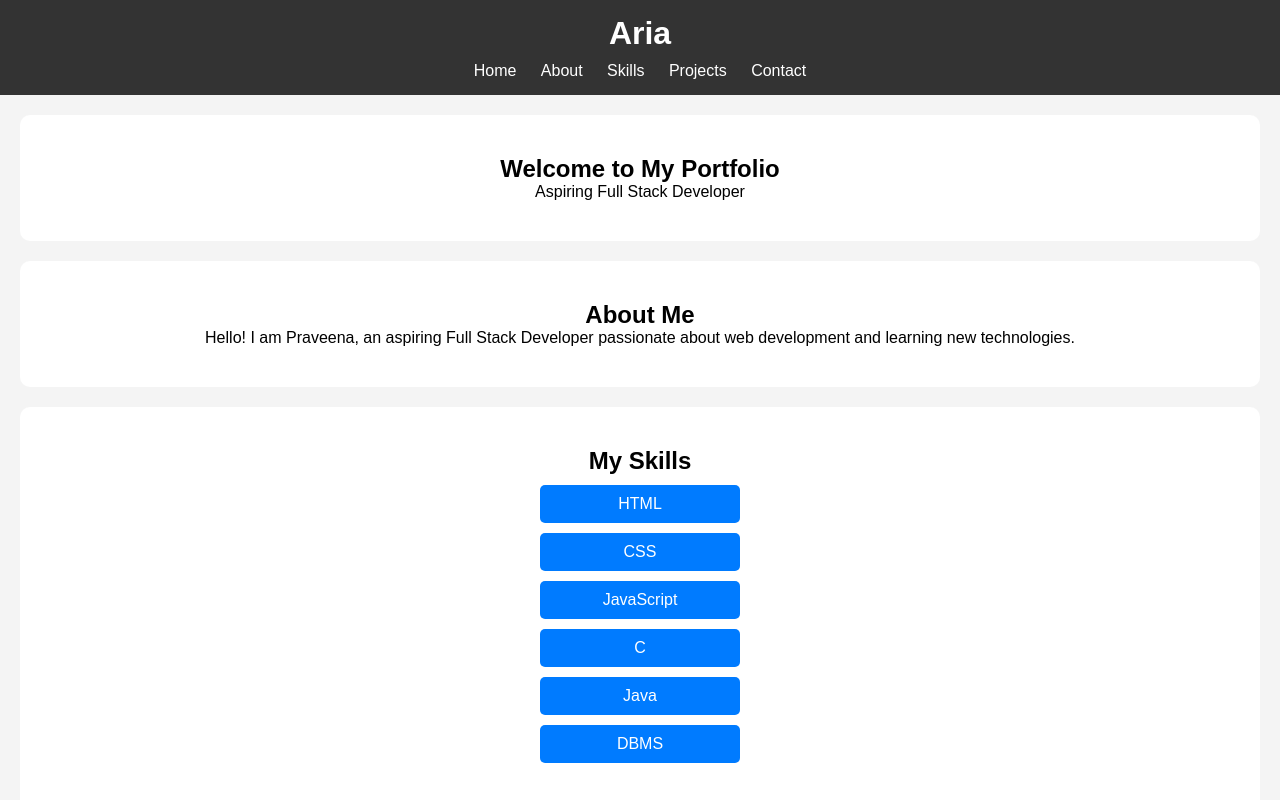
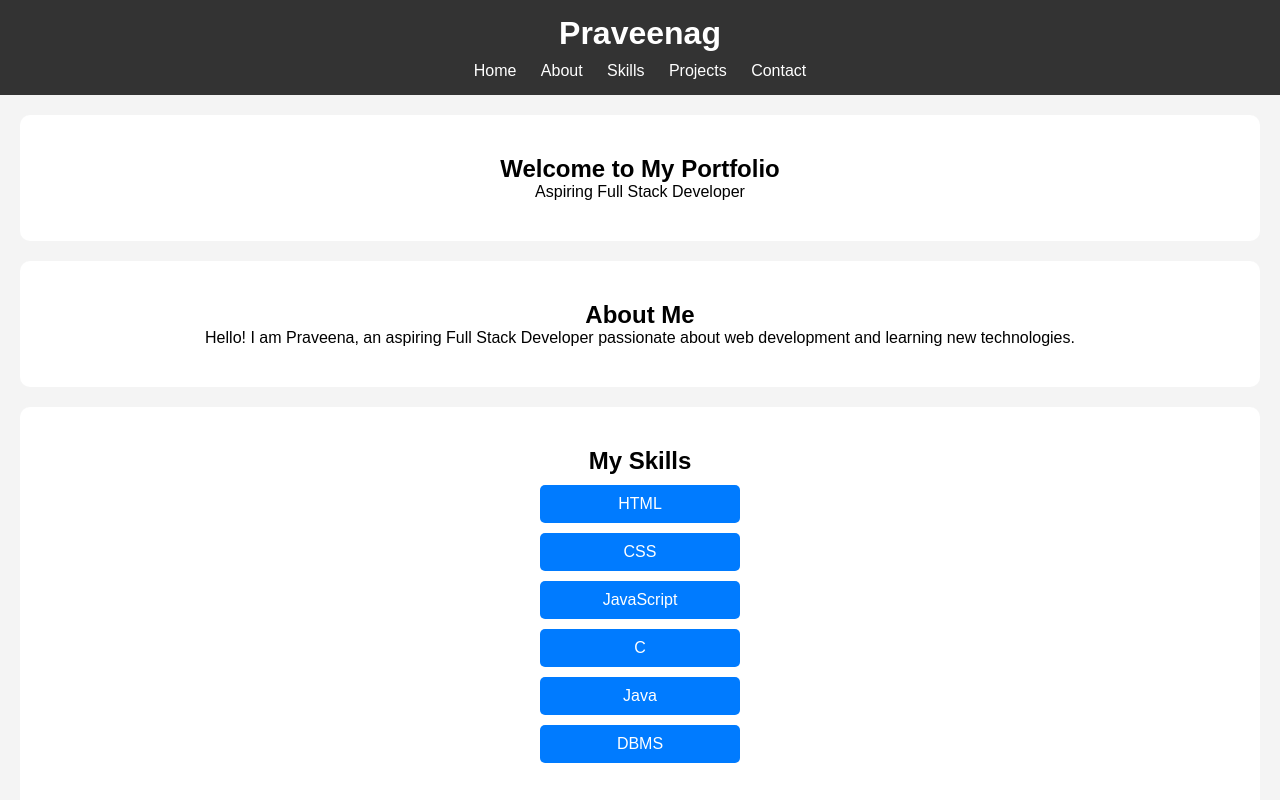
Before and after one commit to praveena2807/my.port.folio.may31.aria, a website: page public/index.html in a window 1280 px wide. Shown: the top 800 px of the page. Drawn offline with Linux system fonts and the light colour scheme.

Commit message:
Updated project

```diff
--- a/public/index.html
+++ b/public/index.html
@@ -10,7 +10,7 @@
 
     <!-- Header -->
     <header>
-        <h1>Aria</h1>
+        <h1>Praveenag</h1>
         <nav>
             <a href="#home">Home</a>
             <a href="#about">About</a>
```
